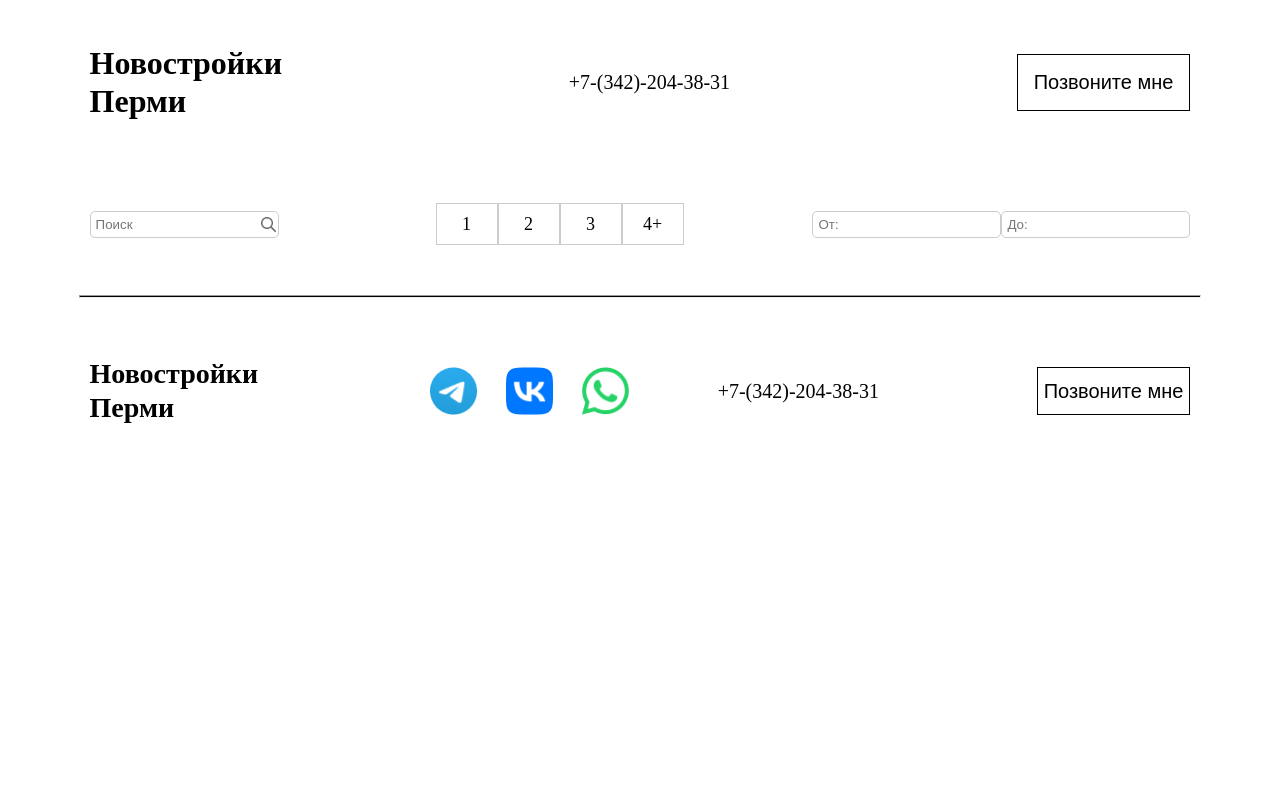
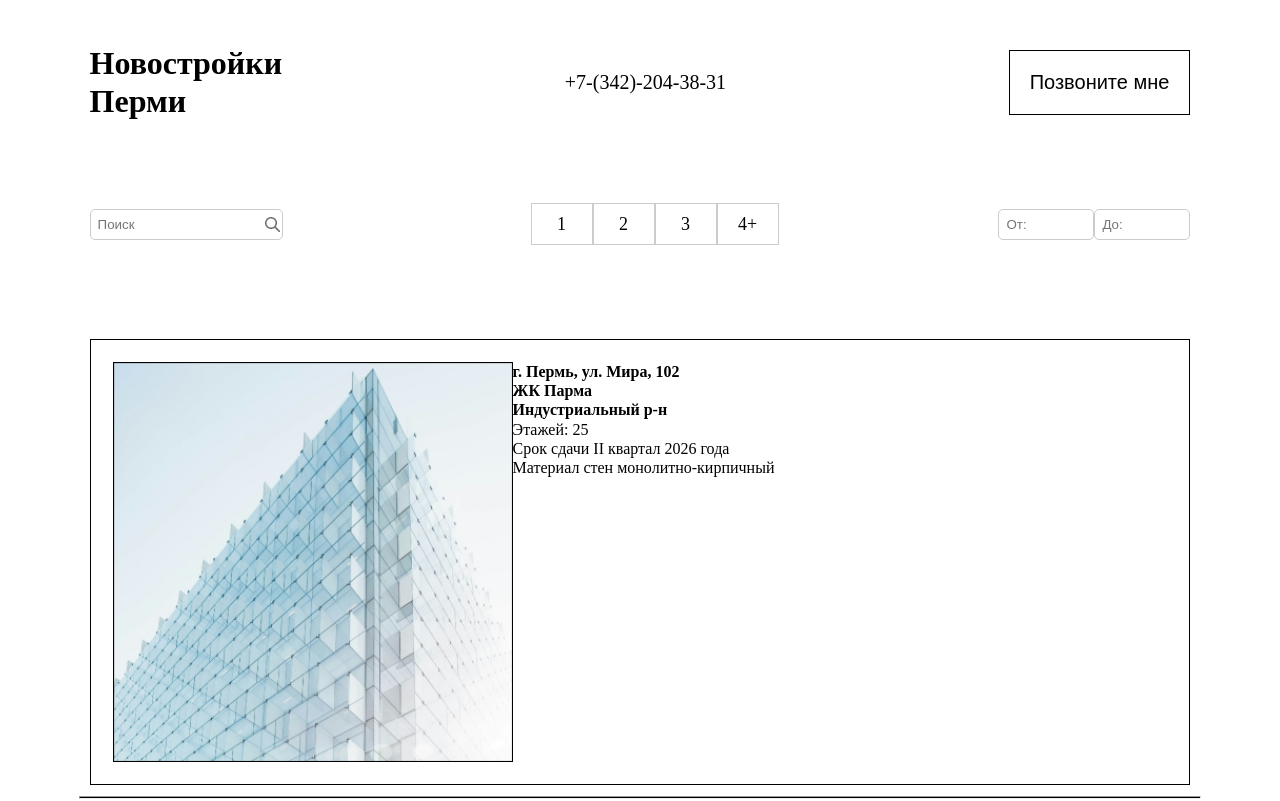
Before and after one commit to k1v4/New-buildings-in-Perm, a plain HTML site: page buyPage.html in a window 1280 px wide. Shown: the top 801 px of the page. Drawn offline with Linux system fonts and the light colour scheme.

Commit message:
Выравнен навигационный слой в странице покупки

```diff
--- a/buyPage.css
+++ b/buyPage.css
@@ -20,6 +20,10 @@ header {
   font-size: 1.25rem;
 }
 
+.nav-bar {
+  margin-bottom: 5%;
+}
+
 .main-header h1 {
   color: #000000;
   font-size: 2rem;
@@ -29,7 +33,7 @@ header {
   border: 1px solid #000000;
   background-color: rgba(28, 28, 28, 0);
   color: #000000;
-  padding: 2vh;
+  padding: 2.5vh;
   font-size: 1.25rem;
 }
 
@@ -101,16 +105,16 @@ footer h1 {
 
 input {
   margin: 0;
-  padding: 5px;
+  padding: 7px;
   border: 1px solid #ccc;
   border-radius: 5px;
 }
 
 input.find-inp {
-  background-image: url('images/find.png'); /* Путь к изображению */
-  background-size: 15px; /* Размер изображения */
+  background-image: url('images/find.png');
+  background-size: 15px;
   background-repeat: no-repeat;
-  background-position: right 1% center; /* Позиция изображения */
+  background-position: right 1% center;
   border: 1px solid #ccc;
   border-radius: 5px;
 }
@@ -118,3 +122,18 @@ input.find-inp {
 .input-container {
   display: flex;
 }
+
+.input-container input {
+  max-width: 80px; /*Переделать */
+}
+
+.list-item {
+  border: 1px solid #000000;
+  padding: 2%;
+  height: 50vh;
+  display: flex;
+  flex-wrap: nowrap;
+}
+
+.inscriptions {
+}
--- a/buyPage.html
+++ b/buyPage.html
@@ -29,6 +29,20 @@
           <input type="text" name="to" placeholder="До:" id="input-price" />
         </div>
       </div>
+      <div class="list-buildings">
+        <div class="list-item">
+          <img class="list-img" src="images/list-img.png" />
+          <div class="inscriptions">
+            <h1>г. Пермь, ул. Мира, 102</h1>
+            <h2>ЖК Парма</h2>
+            <h3>Индустриальный р-н</h3>
+            <p>Этажей: 25</p>
+            <p>Срок сдачи II квартал 2026 года</p>
+            <p>Материал стен монолитно-кирпичный</p>
+            <table></table>
+          </div>
+        </div>
+      </div>
       <hr />
       <footer>
         <h1>
```
Also changed, not shown: images/list-img.png (added).
